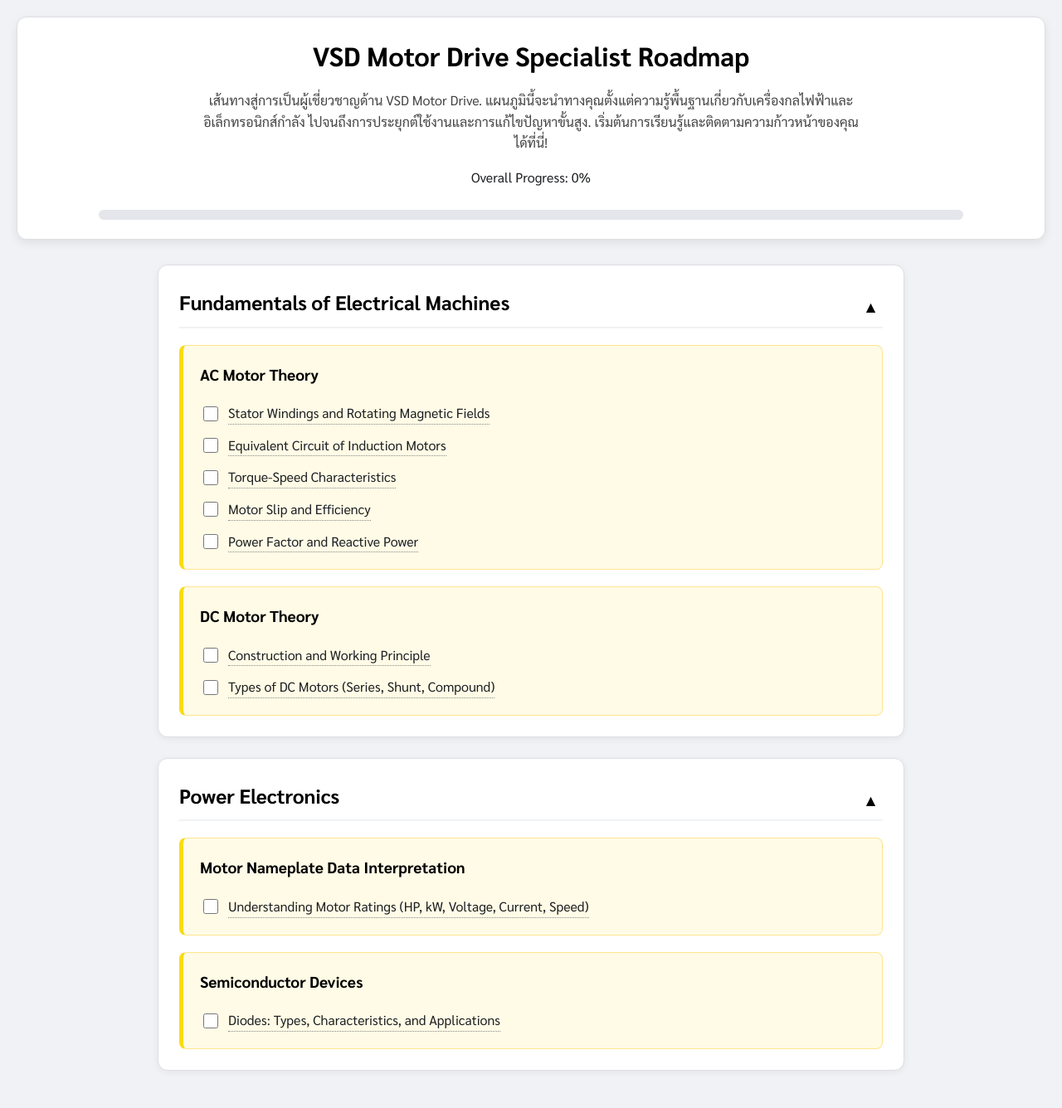
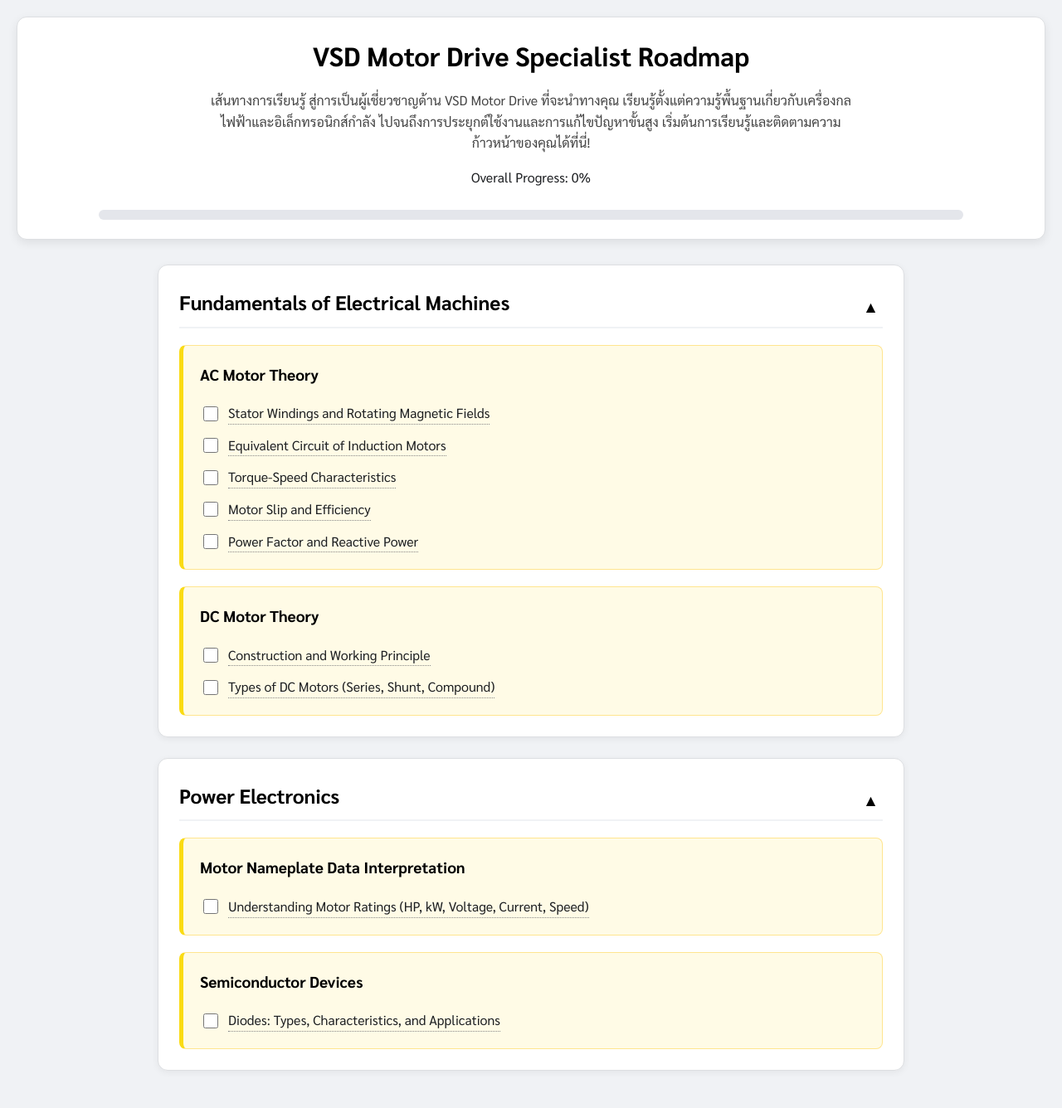
Before and after one commit to Ruckkup/VSD-Maintenance, a Jekyll site: the page built from index.html, in a window 1280 px wide. Shown: the whole page at 83% size. Built offline with Jekyll 4.4.1, drawn with Linux system fonts in a browser that asks for light colours.

```diff
--- a/_config.yml
+++ b/_config.yml
@@ -13,10 +13,14 @@
 # https://learn.getgrav.org/17/advanced/yaml
 
 title: VSD Motor Drive Specialist Roadmap
-description: >- # this means to ignore newlines until "baseurl:"
-  เส้นทางสู่การเป็นผู้เชี่ยวชาญด้าน VSD Motor Drive.
-  แผนภูมินี้จะนำทางคุณตั้งแต่ความรู้พื้นฐานเกี่ยวกับเครื่องกลไฟฟ้าและอิเล็กทรอนิกส์กำลัง
-  ไปจนถึงการประยุกต์ใช้งานและการแก้ไขปัญหาขั้นสูง.
+description: | # <--- เปลี่ยนจาก >- เป็น |
+  เส้นทางการเรียนรู้ สู่การเป็นผู้เชี่ยวชาญด้าน VSD Motor Drive
+
+  ที่จะนำทางคุณ เรียนรู้ตั้งแต่ความรู้พื้นฐานเกี่ยวกับเครื่องกลไฟฟ้าและอิเล็กทรอนิกส์กำลัง
+
+  ไปจนถึงการประยุกต์ใช้งานและการแก้ไขปัญหาขั้นสูง
+
+
   เริ่มต้นการเรียนรู้และติดตามความก้าวหน้าของคุณได้ที่นี่!
 
 baseurl: "/VSD-Maintenance" # the subpath of your site, e.g. /blog
```
